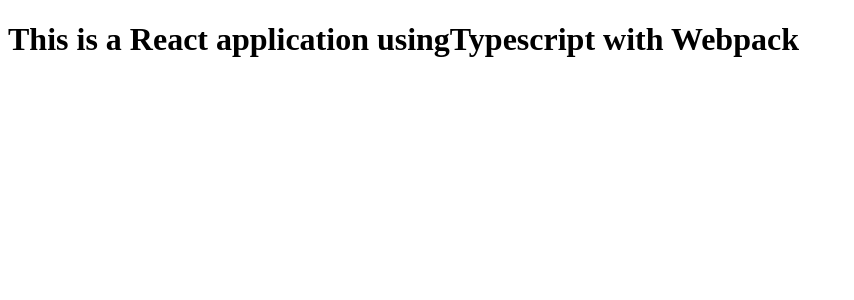
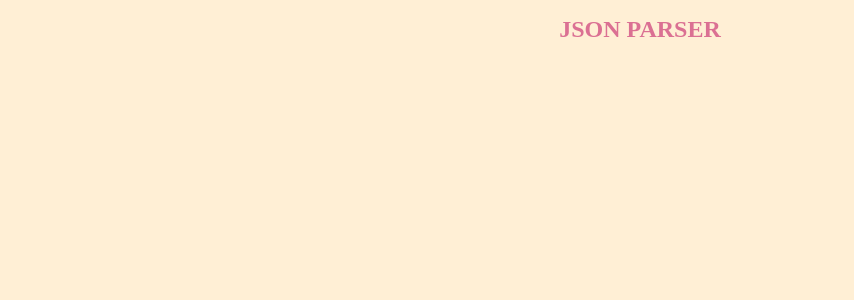
Before and after one commit to seyi-adeleke/Json-parser, a React app: page / in a window 1280 px wide. Shown: the top 300 px of the page, without its empty margins (0-854 px from the left). Built offline with nearby package versions, Linux system fonts and the light colour scheme.

Commit message:
setup styled components

```diff
--- a/package.json
+++ b/package.json
@@ -15,6 +15,7 @@
     "express": "^4.16.3",
     "react": "^16.4.1",
     "react-dom": "^16.4.1",
+    "styled-components": "^3.3.3",
     "typescript": "^2.9.2"
   },
   "devDependencies": {
--- a/src/app/app.tsx
+++ b/src/app/app.tsx
@@ -1,10 +1,10 @@
 import * as React from 'react';
 import * as ReactDOM from 'react-dom';
-import { Hello } from './components/Hello';
+import { App } from './components/App';
 declare let module: any
 
 
-ReactDOM.render(<Hello compiler="Typescript" framework="React" bundler="Webpack" />, document.getElementById('root'));
+ReactDOM.render(<App />, document.getElementById('root'));
 
 if (module.hot) {
     module.hot.accept();
--- /dev/null
+++ b/src/app/components/App.tsx
@@ -0,0 +1,19 @@
+import * as React from 'react';
+import styled from 'styled-components';
+
+const Title = styled.h1`
+  font-size: 1.5em;
+  text-align: center;
+  color: palevioletred;
+`;
+
+
+export class App extends React.Component<{}, {}> {
+   render() {
+     return (
+      <div>
+        <Title>JSON PARSER</Title>
+      </div>
+        )
+   }
+}
--- a/src/app/components/hello.tsx
+++ /dev/null
@@ -1,15 +0,0 @@
-import * as React from 'react';
-interface IProps {
-   compiler: string,
-   framework: string,
-   bundler: string
-}
-
-export class Hello extends React.Component<IProps, {}> {
-   render() {
-        return (<h1>
-                This is a {this.props.framework} application using
-                    {this.props.compiler} with {this.props.bundler}
-                </h1>)
-   }
-}
--- a/src/app/index.html
+++ b/src/app/index.html
@@ -6,7 +6,7 @@
     <meta http-equiv="X-UA-Compatible" content="ie=edge">
     <title>React with Typescript and Webpack</title>
 </head>
-<body>
+<body style="background-color: papayawhip">
     <div id="root"></div>
 </body>
 </html>
```
Also changed, not shown: 1 other file (tests, documents, lock files or other folders).
